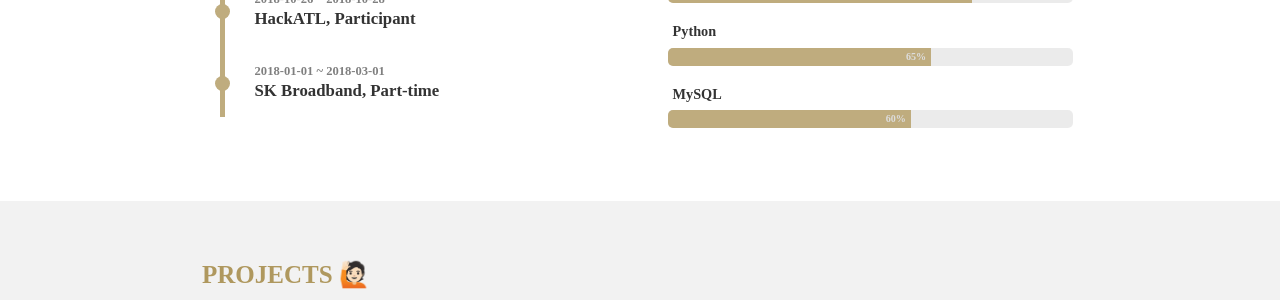
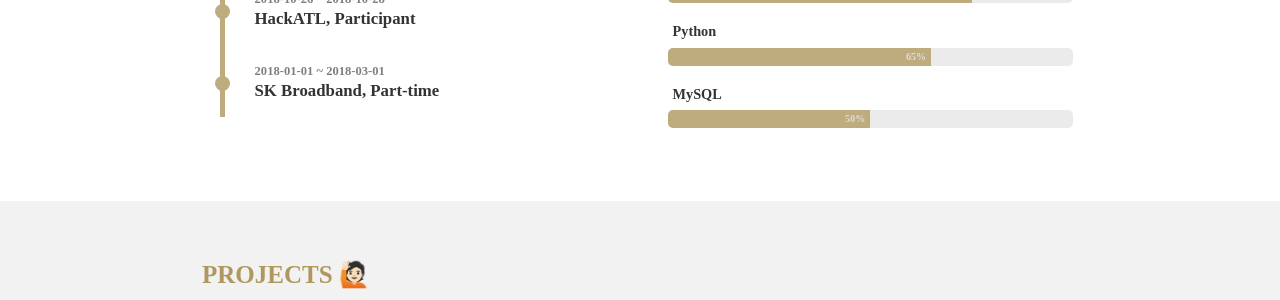
Before and after one commit to hwuiwon/hwuiwon.github.io, a Jekyll site: the page built from portfolio.html, in a window 1280 px wide. Shown: the part 614-914 px from the top of the page. Built offline with Jekyll 4.4.1, drawn with Linux system fonts in a browser that asks for light colours; nearby versions of some CDN libraries; some web fonts are replaced.

Commit message:
Update _config.yml

```diff
--- a/_config.yml
+++ b/_config.yml
@@ -30,7 +30,7 @@ theme_settings :
       - skill : Python
         value : 65  # Percent value
       - skill : MySQL
-        value : 60  # Percent value
+        value : 50  # Percent value
 
   # Icons
   icons :
```
